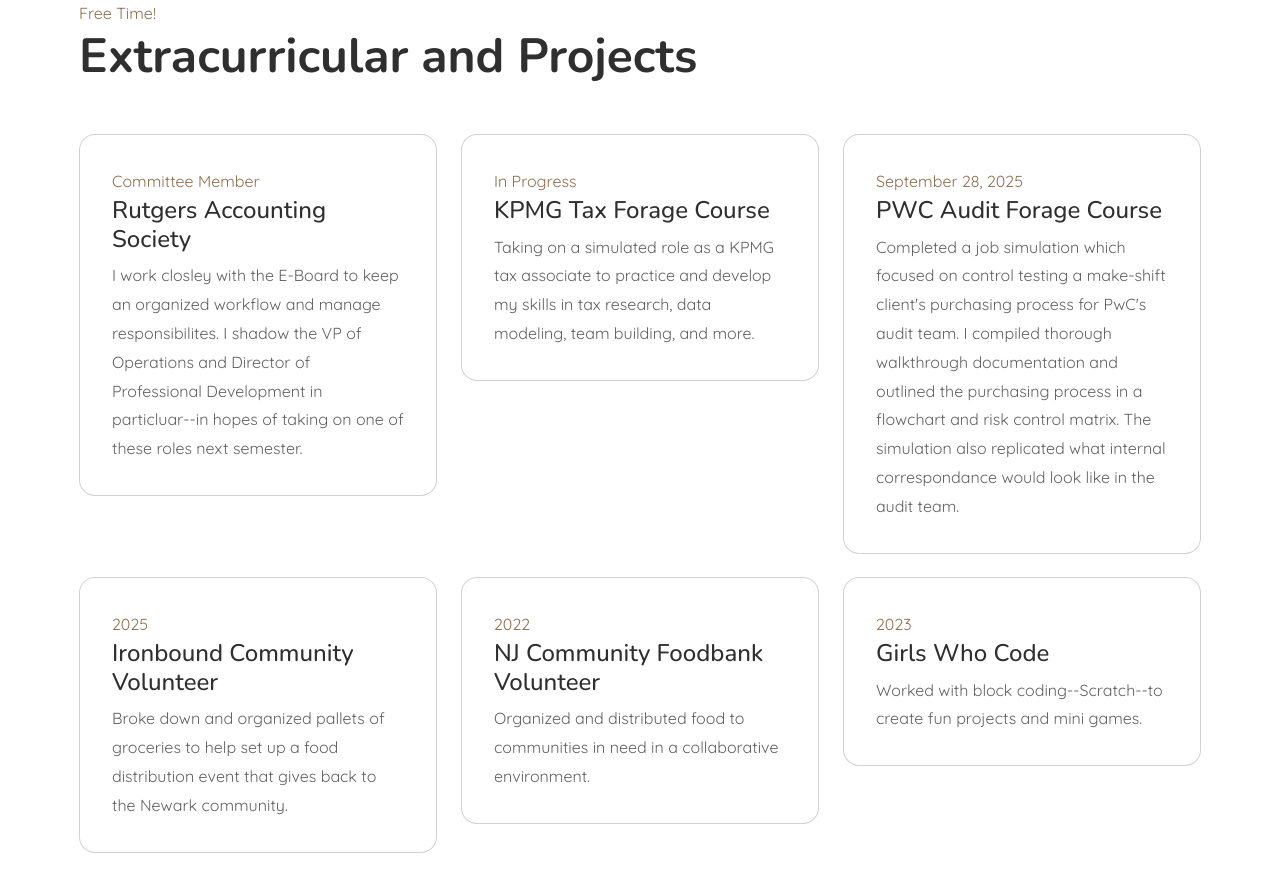
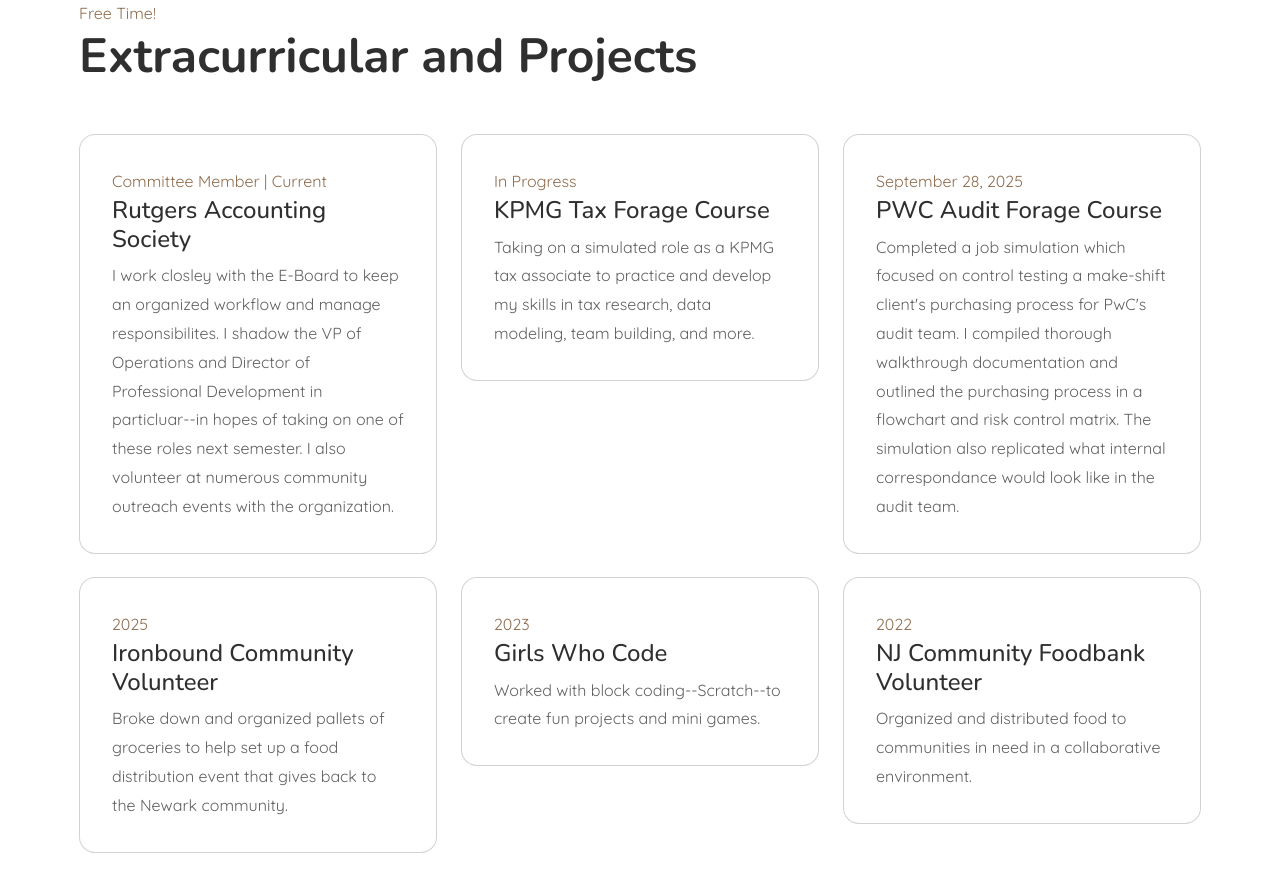
Before and after one commit to EvaLWilliams/Website, a plain HTML site: page index.html in a window 1280 px wide. Shown: the part 1121-2001 px from the top of the page. Drawn offline with nearby package versions, Linux system fonts and the light colour scheme; no server answers.

Commit message:
tiny swaps

```diff
--- a/index.html
+++ b/index.html
@@ -86,14 +86,15 @@
 					<div class="banner-content">
 						<div class="banner-header">
 							<h2 class="display-1">Eva Williams</h2>
-							<!-- <br />Accounting Student -->
 							<h2 class="display-5"> Accounting and MIS Major</h2>
 							<p class="fs-5">Hello! I'm Eva Williams, a third year at Rutgers Business School and an aspiring CPA. I'm passionate about self-growth and look forward to gaining more experience in the industry!</p>
 							<a href="#" class="btn btn-primary btn-large">evalaurenw@gmail.com</a>
 							<a href="https://www.linkedin.com/in/eva-williams05" target="_blank" >
   								<img src="images/linkedin logo.webp" alt="Eva Williams LinkedIn Profile" width="75" height="75" class="fs-4">
 								</a>
-						</div>
+							<br />Last Updated: 9/30/2025
+
+							</div>
 					</div>
 				</div>
 				<div class="col-lg-6" data-aos="zoom-in-up">
@@ -146,9 +147,9 @@
 				<div class="col-md-4">
 					<div class="card mb-4" data-aos="zoom-in-up" data-aos-delay="0">
 						<div class="card-body">
-							<span class="card-subtitle mb-2 text-primary">Committee Member</span>
+							<span class="card-subtitle mb-2 text-primary">Committee Member | Current</span>
 							<h4 class="card-title text-capitalize">Rutgers Accounting Society</h4>
-							<p class="card-text">I work closley with the E-Board to keep an organized workflow and manage responsibilites. I shadow the VP of Operations and Director of Professional Development in particluar--in hopes of taking on one of these roles next semester.</p>
+							<p class="card-text">I work closley with the E-Board to keep an organized workflow and manage responsibilites. I shadow the VP of Operations and Director of Professional Development in particluar--in hopes of taking on one of these roles next semester. I also volunteer at numerous community outreach events with the organization.</p>
 						</div>
 					</div>
 				</div>
@@ -183,18 +184,18 @@
 				<div class="col-md-4">
 					<div class="card mb-4" data-aos="zoom-in-up" data-aos-delay="800">
 						<div class="card-body">
-							<span class="card-subtitle mb-2 text-primary">2022</span>
-							<h4 class="card-title text-capitalize">NJ Community Foodbank Volunteer</h4>
-							<p class="card-text">Organized and distributed food to communities in need in a collaborative environment.</p>
+							<span class="card-subtitle mb-2 text-primary">2023</span>
+							<h4 class="card-title text-capitalize">Girls Who Code</h4>
+							<p class="card-text">Worked with block coding--Scratch--to create fun projects and mini games.</p>
 						</div>
 					</div>
 				</div>
 				<div class="col-md-4">
 					<div class="card mb-4" data-aos="zoom-in-up" data-aos-delay="1000">
 						<div class="card-body">
-							<span class="card-subtitle mb-2 text-primary">2023</span>
-							<h4 class="card-title text-capitalize">Girls Who Code</h4>
-							<p class="card-text">Worked with block coding--Scratch--to create fun projects and mini games.</p>
+							<span class="card-subtitle mb-2 text-primary">2022</span>
+							<h4 class="card-title text-capitalize">NJ Community Foodbank Volunteer</h4>
+							<p class="card-text">Organized and distributed food to communities in need in a collaborative environment.</p>
 						</div>
 					</div>
 				</div>
@@ -435,6 +436,9 @@
 							<div class="swiper-slide text-center"><img src="images/Microsoft Excel Logo.png" alt="brand logo"
 									class="img-fluid"></divspan>
 							</div>
+							<div class="swiper-slide text-center"><img src="images/Customer Service Logo.png" alt="brand logo"
+									class="img-fluid"></divspan>
+							</div>
 							<div class="swiper-slide text-center"><img src="images/Java Logo 2.png" alt="brand logo"
 									class="img-fluid"></divspan>
 							</div>
@@ -442,9 +446,6 @@
 									class="img-fluid"></divspan>
 							</div>
 							<div class="swiper-slide text-center"><img src="images/Power BI Logo.png" alt="brand logo"
-									class="img-fluid"></divspan>
-							</div>
-							<div class="swiper-slide text-center"><img src="images/Customer Service Logo.png" alt="brand logo"
 									class="img-fluid"></divspan>
 							</div>
 							<div class="swiper-slide text-center"><img src="images/Inventory Management Logo.png" alt="brand logo"
```
